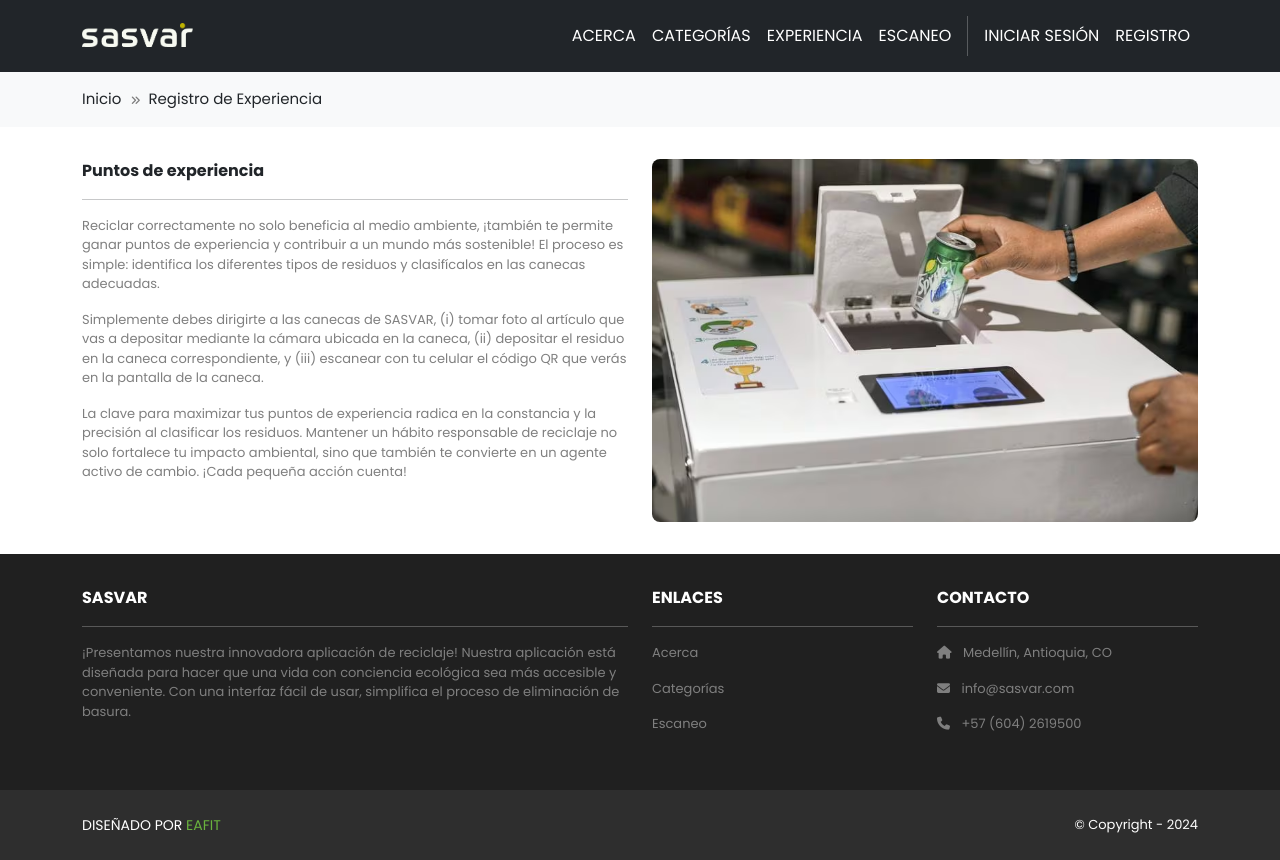
After one commit to danielgara/sasvar, a Django app: page /experiencia in a window 1280 px wide. The commit adds this page. Run offline with Django 4.2, Linux system fonts and the light colour scheme; some libraries are stand-ins or nearby versions.

Commit message:
imp: experience section

```diff
--- a/home/templates/about.html
+++ b/home/templates/about.html
@@ -2,9 +2,9 @@
 {% block content %}
 {% load static %}
 <div class="p-3">
-  <div class="container mb-3">
+  <div class="container">
     <div class="row mt-3">
-      <div class="col-md-6 col-lg-8 col-xl-6 mx-auto mb-4">
+      <div class="col-md-6 col-lg-8 col-xl-6 mx-auto mb-3">
         <b>Acerca</b>
         <hr />
         <p class="font-13 rc-footer-font">¡Presentamos nuestra innovadora aplicación de reciclaje! Nuestra aplicación está diseñada para hacer
@@ -23,7 +23,7 @@
           La comodidad de una vida sostenible a tu alcance. Juntos, contribuyamos a una vida más verde,
           futuro más limpio.</p>
       </div>
-      <div class="col-md-6 col-lg-8 col-xl-6 mx-auto mb-4 text-center">
+      <div class="col-md-6 col-lg-8 col-xl-6 mx-auto mb-3 text-center">
         <img src="{% static 'images/green-rock.jpg' %}" class="max-width-100" alt="about" />
       </div>
     </div>
--- /dev/null
+++ b/home/templates/experience.html
@@ -0,0 +1,26 @@
+{% extends 'base.html' %}
+{% block content %}
+{% load static %}
+<div class="p-3">
+  <div class="container">
+    <div class="row mt-3">
+      <div class="col-md-6 col-lg-8 col-xl-6 mx-auto mb-3">
+        <b>Puntos de experiencia</b>
+        <hr />
+        <p class="font-13 rc-footer-font">Reciclar correctamente no solo beneficia al medio ambiente, ¡también te permite ganar puntos
+          de experiencia y contribuir a un mundo más sostenible! El proceso es simple: identifica los diferentes tipos de residuos y
+          clasifícalos en las canecas adecuadas.</p>
+        <p class="font-13 rc-footer-font">Simplemente debes dirigirte a las canecas de SASVAR, (i) tomar foto al artículo que vas a depositar
+          mediante la cámara ubicada en la caneca, (ii) depositar el residuo en la caneca correspondiente, y (iii) escanear con tu celular el
+          código QR que verás en la pantalla de la caneca.</p>
+        <p class="font-13 rc-footer-font">La clave para maximizar tus puntos de experiencia radica en la constancia y la precisión al clasificar
+          los residuos. Mantener un hábito responsable de reciclaje no solo fortalece tu impacto ambiental, sino que también te convierte en un
+          agente activo de cambio. ¡Cada pequeña acción cuenta!</p>
+      </div>
+      <div class="col-md-6 col-lg-8 col-xl-6 mx-auto mb-3 text-center">
+        <img src="{% static 'images/experience.png' %}" class="max-width-100 rounded-3" alt="about" />
+      </div>
+    </div>
+  </div>
+</div>
+{% endblock content %}
--- a/home/urls.py
+++ b/home/urls.py
@@ -9,4 +9,5 @@ urlpatterns = [
     path('categorias/empaques-envoltorios', views.c2, name='home.categories.c2'),
     path('categorias/residuos-no-aprovechables', views.c3, name='home.categories.c3'),
     path('categorias/organicos', views.c4, name='home.categories.c4'),
+    path('experiencia', views.experience, name='home.experience'),
 ]
--- a/home/views.py
+++ b/home/views.py
@@ -70,3 +70,13 @@ def c4(request):
         {"name": "Orgánicos", "route": "home.categories.c4"},
     ]
     return render(request, 'categories/organic.html', {"viewData": viewData})
+
+
+def experience(request):
+    viewData = {}
+    viewData["title"] = "Registro de Experiencia"
+    viewData["breadcrumbItems"] = [
+        {"name": "Inicio", "route": "home.index"},
+        {"name": "Registro de Experiencia", "route": "home.experience"},
+    ]
+    return render(request, 'experience.html', {"viewData": viewData})
--- a/recycling/templates/base.html
+++ b/recycling/templates/base.html
@@ -28,6 +28,7 @@
           <div class="navbar-nav ms-auto">
             <a class="nav-link" href="{% url 'home.about' %}">ACERCA</a>
             <a class="nav-link" href="{% url 'home.categories' %}">CATEGORÍAS</a>
+            <a class="nav-link" href="{% url 'home.experience' %}">EXPERIENCIA</a>
             <a class="nav-link" href="{% url 'scanner.index' %}">ESCANEO</a>
             <div class="vr bg-white mx-2 d-none d-lg-block"></div>
             {% if user.is_authenticated %}
```
Also changed, not shown: accounts/admin.py (+16 -1 lines), README.md, recycling/static/images/experience.png (added).
